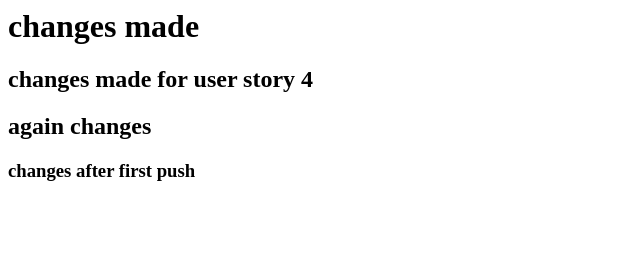
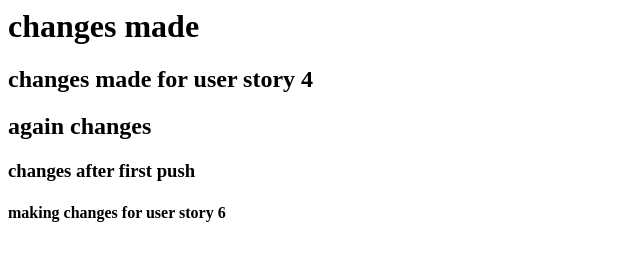
Before and after one commit to virendraHBWSL/userstory4, a plain HTML site: page index.html in a window 1280 px wide. Shown: the whole page, without its empty margins (0-640 px from the left). Drawn offline with Linux system fonts and the light colour scheme.

Commit message:
changed html file for user story 6

```diff
--- a/index.html
+++ b/index.html
@@ -2,3 +2,4 @@
 <h2>changes made for user story 4</h2>
 <h2>again changes</h2>
 <h3>changes after first push</h3>
+<h4>making changes for user story 6</h4>
```
